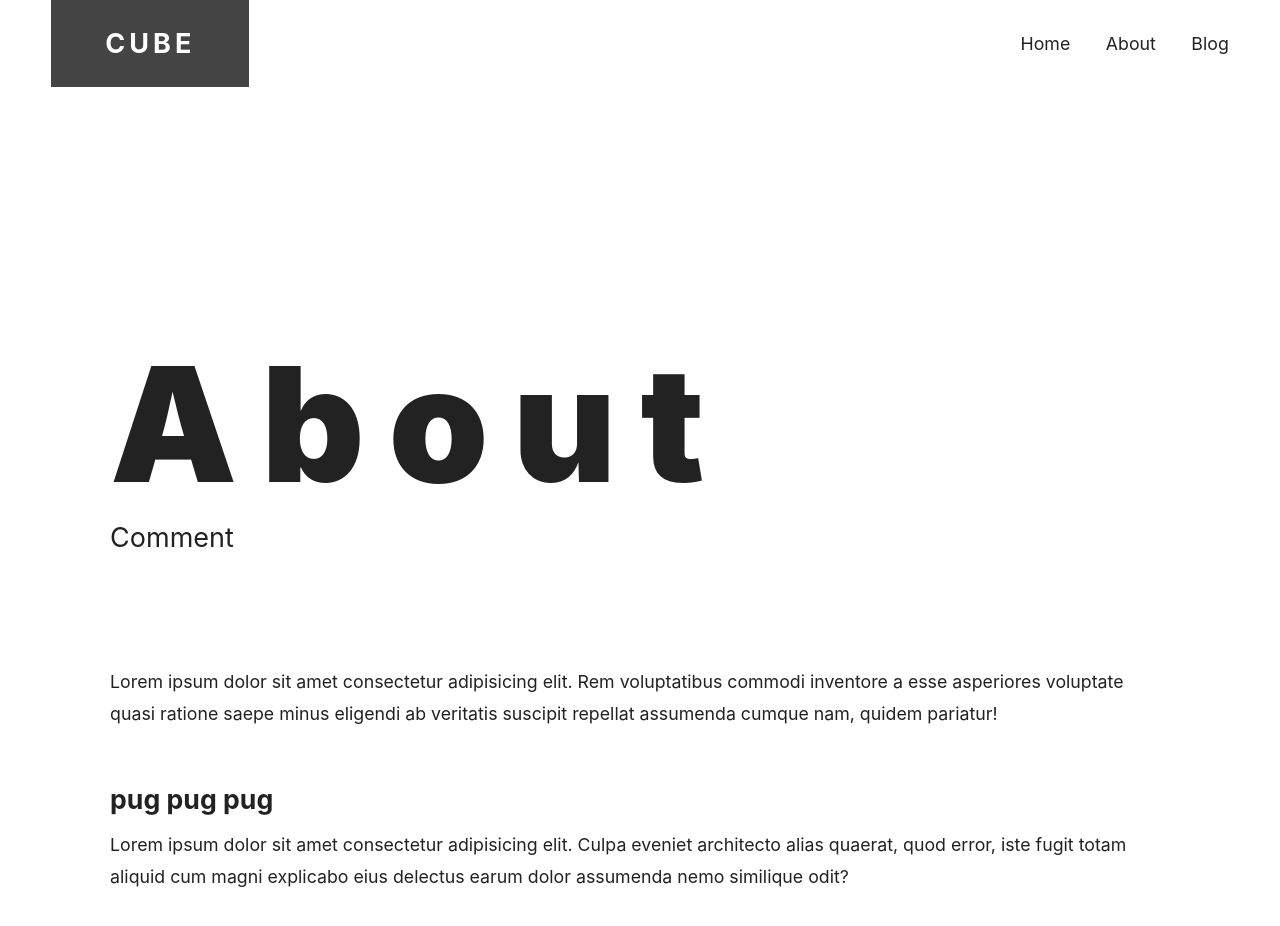
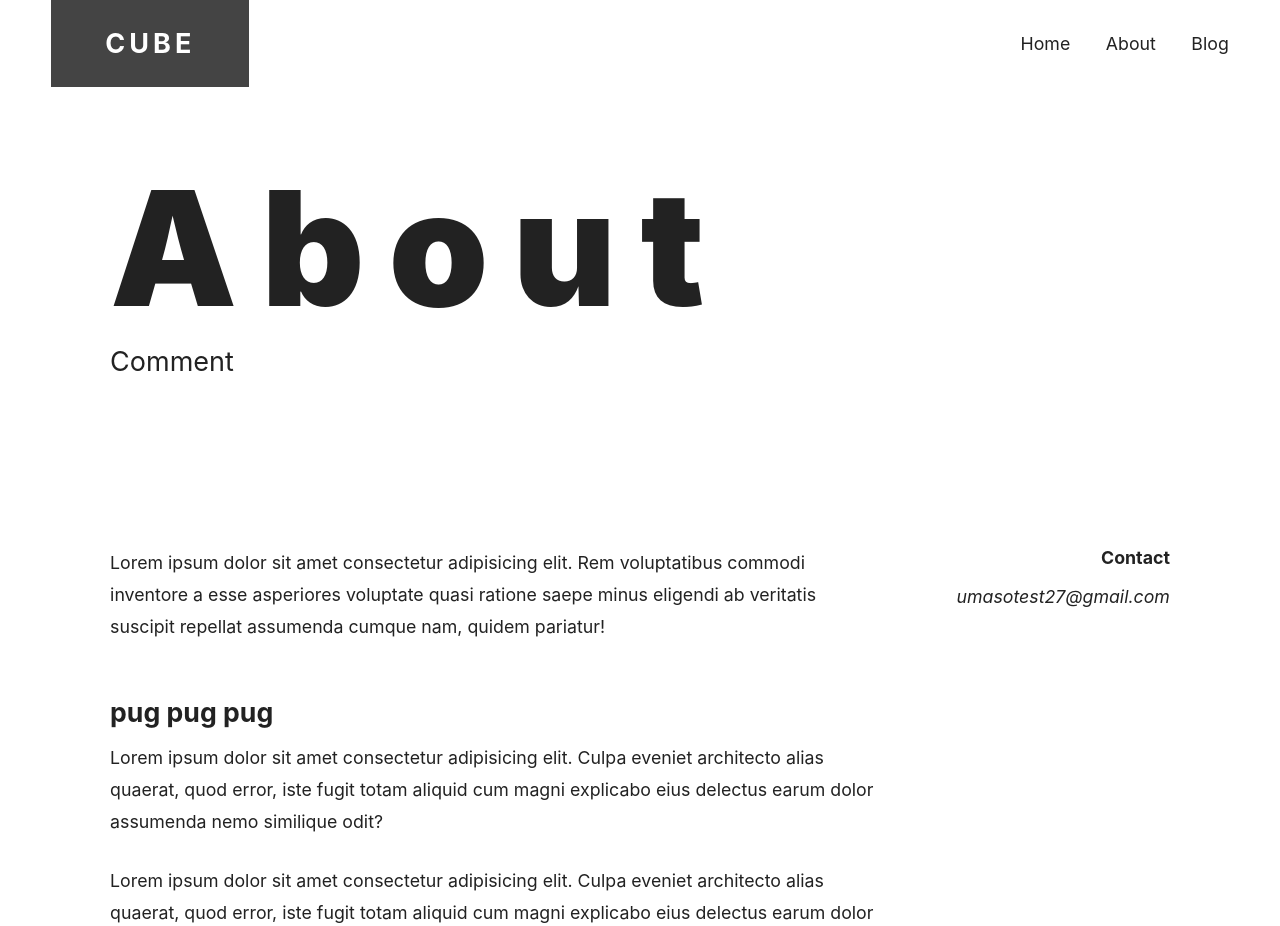
Before and after one commit to SomaTomita/introduction, a Next.js app: page /about in a window 1280 px wide. Shown: the top 926 px of the page. Built offline with nearby package versions, Linux system fonts and the light colour scheme.

Commit message:
add contact & about

```diff
--- /dev/null
+++ b/src/components/contact.js
@@ -0,0 +1,10 @@
+import styles from "../styles/contact.module.css"
+
+export default function Contact() {
+	return (
+		<div className={styles.stack}>
+			<h3 className={styles.heading}>Contact</h3>
+			<address>umasotest27@gmail.com</address>
+		</div>
+	)
+}
--- /dev/null
+++ b/src/components/two-column.js
@@ -0,0 +1,25 @@
+import styles from "../styles/two-column.module.css"
+
+export default function TwoColumn({ children }) {
+	return (
+		<div className={styles.flexContainer}>
+			{children}
+		</div>
+	)
+}
+
+export function TwoColumnMain({ children }) {
+	return (
+		<div className={styles.main}>
+			{children}
+		</div>
+	)
+}
+
+export function TwoColumnSidebar({ children }) {
+	return (
+		<div className={styles.sidebar}>
+			{children}
+		</div>
+	)
+}
--- a/src/pages/about.js
+++ b/src/pages/about.js
@@ -1,12 +1,16 @@
 import Container from "src/components/container";
 import Hero from "src/components/hero";
 import PostBody from "src/components/post-body";
+import Contact from "src/components/contact";
+import TwoColumn, { TwoColumnMain, TwoColumnSidebar } from "../components/two-column";
 
 export default function About() {
 	return (
 		<Container>
 			<Hero title="About" subtitle="Comment" />
 
+			<TwoColumn>
+				<TwoColumnMain> {/* 本文 */}
 					<PostBody>
 						<p>Lorem ipsum dolor sit amet consectetur adipisicing elit. Rem voluptatibus commodi inventore a esse asperiores voluptate quasi ratione saepe minus eligendi ab veritatis suscipit repellat assumenda cumque nam, quidem pariatur!</p>
 						<h2>pug pug pug</h2>
@@ -15,6 +19,11 @@
 						<h3>pug pug pug</h3>
 						<p>Lorem ipsum dolor sit amet consectetur adipisicing elit. Culpa eveniet architecto alias quaerat, quod error, iste fugit totam aliquid cum magni explicabo eius delectus earum dolor assumenda nemo similique odit?</p>
 					</PostBody>
+				</TwoColumnMain>
+				<TwoColumnSidebar> {/* コンタクト情報 */}
+					<Contact />
+				</TwoColumnSidebar>
+			</TwoColumn>
 		</Container>
 	)
 }
--- /dev/null
+++ b/src/styles/contact.module.css
@@ -0,0 +1,7 @@
+.stack > * + * {
+  margin-top: var(--stack-space, 1em);
+}
+
+.heading {
+  font-size: var(--body);
+}
--- a/src/styles/hero.module.css
+++ b/src/styles/hero.module.css
@@ -3,7 +3,7 @@
 }
 
 .text {
-	padding-top: calc(var(--display) * 1.5);
+	padding-top: calc(var(--display) * 0.4);
 	padding-bottom: calc(var(--display) * 0.7);
 }
 
--- /dev/null
+++ b/src/styles/two-column.module.css
@@ -0,0 +1,30 @@
+.flexContainer {
+	composes: sideBySide from "./utils.module.css";
+	gap: var(--space-md);
+	margin: var(--space-md) 0 var(--space-lg);
+}
+
+@media (min-width: 768px) {
+	.main {
+	  width: 768px; /* 本文 */
+	}
+
+	.sidebar {
+		width: 240px; /* コンタクト情報 */
+		position: sticky; /* 下にスクロール時画面に固定 */
+		top: 40px; /* 固定時に上に確保する余白 */
+		align-self: flex-start;
+	  }
+
+	.sidebar * {
+		text-align: right;
+	}
+
+	/* fit-contentをすべての要素にあてるとsafariで崩れる */
+	.sidebar :is(div, ul) {
+		width: fit-content;
+		margin-left: auto;
+		place-items: flex-end;
+		place-content: flex-end;
+	  }
+}
```
Also changed, not shown: src/styles/layout.module.css (deleted). Lines whose indentation alone changed are shown as unchanged.
